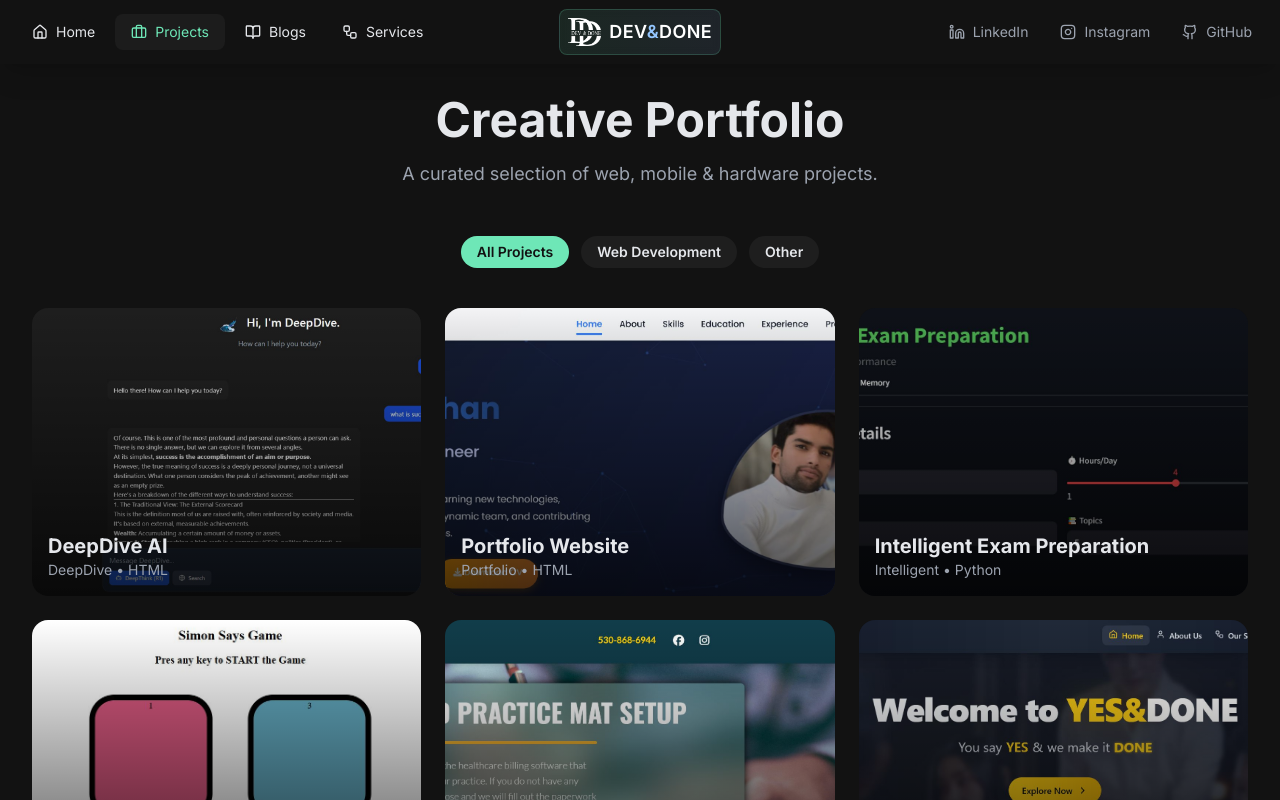
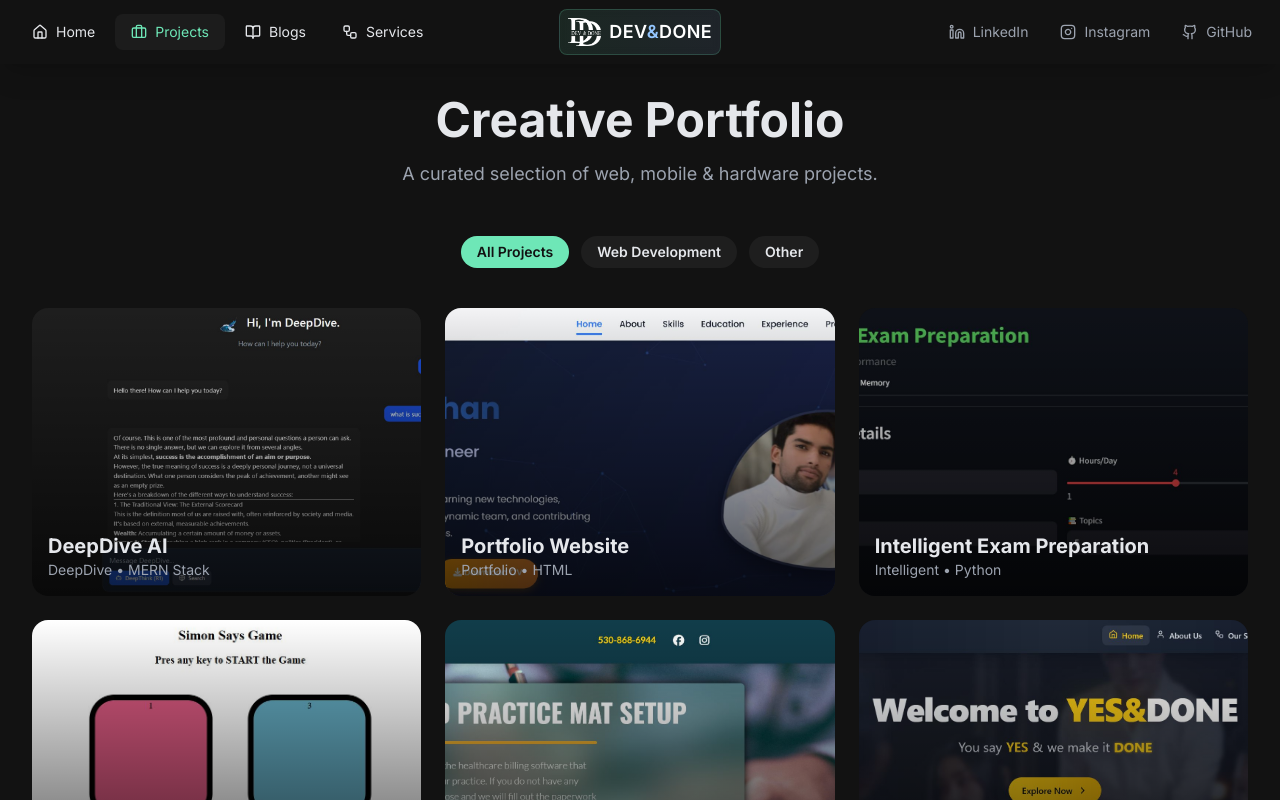
Before and after one commit to code385/devanddone, a React (Vite) app: page /projects in a window 1280 px wide. Shown: the top 800 px of the page. Built offline with nearby package versions, Linux system fonts and the light colour scheme.

Commit message:
Update Projects.jsx

```diff
--- a/src/pages/Projects/Projects.jsx
+++ b/src/pages/Projects/Projects.jsx
@@ -24,7 +24,7 @@
       category: 'Web Development',
       image: deepdive,
       description: 'DeepDive is an AI-powered platform inspired by DeepSeek, built to deliver fast, accurate, and intelligent responses.',
-      tech: ['HTML', 'JavaScript', 'Tailwind-CSS', 'MERN Stack'],
+      tech: ['MERN Stack', 'HTML', 'JavaScript', 'Tailwind-CSS'],
       live: '#' // not needed since we show popup
     },
     {
```
